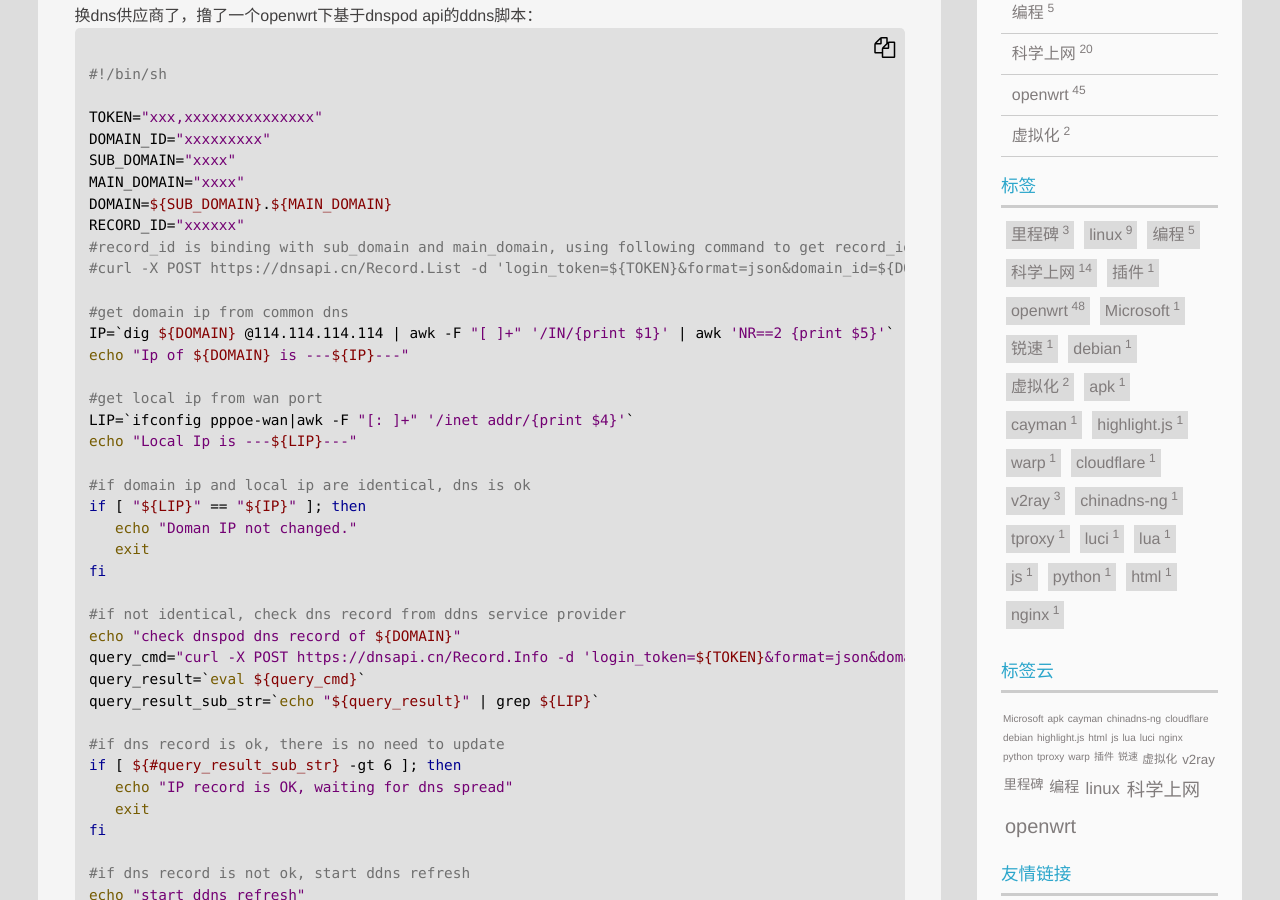
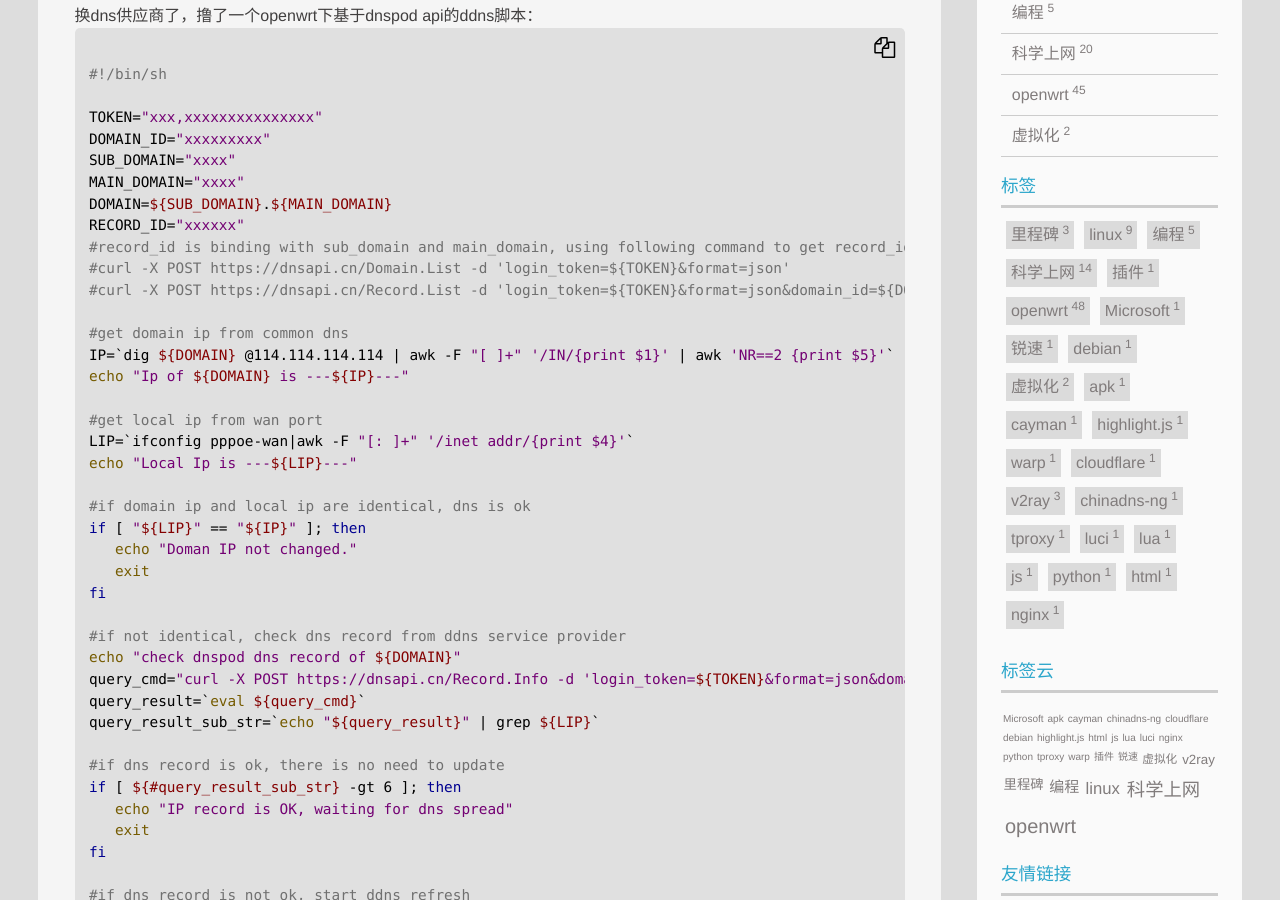
Before and after one commit to jibenfa/jibenfa.github.com, a Jekyll site: the page built from _posts/2021-02-10-openwrte4b88be59fbae4ba8eDNSPODe79a84DDNSe8849ae69cac.md, in a window 1280 px wide and 900 px high, scrolled down 387 px. Built offline with Jekyll 4.4.1, drawn with Linux system fonts in a browser that asks for light colours.

Commit message:
Update 2021-02-10-openwrte4b88be59fbae4ba8eDNSPODe79a84DDNSe8849ae69cac.md

```diff
--- a/_posts/2021-02-10-openwrte4b88be59fbae4ba8eDNSPODe79a84DDNSe8849ae69cac.md
+++ b/_posts/2021-02-10-openwrte4b88be59fbae4ba8eDNSPODe79a84DDNSe8849ae69cac.md
@@ -25,6 +25,7 @@ MAIN_DOMAIN="xxxx"
 DOMAIN=${SUB_DOMAIN}.${MAIN_DOMAIN}
 RECORD_ID="xxxxxx"
 #record_id is binding with sub_domain and main_domain, using following command to get record_id
+#curl -X POST https://dnsapi.cn/Domain.List -d 'login_token=${TOKEN}&format=json'
 #curl -X POST https://dnsapi.cn/Record.List -d 'login_token=${TOKEN}&format=json&domain_id=${DOMAIN_ID}&offset=0&length=3'
 
 #get domain ip from common dns
```
